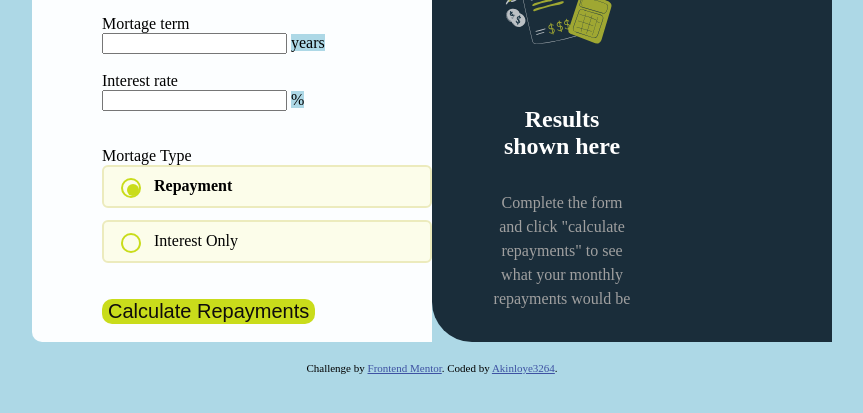
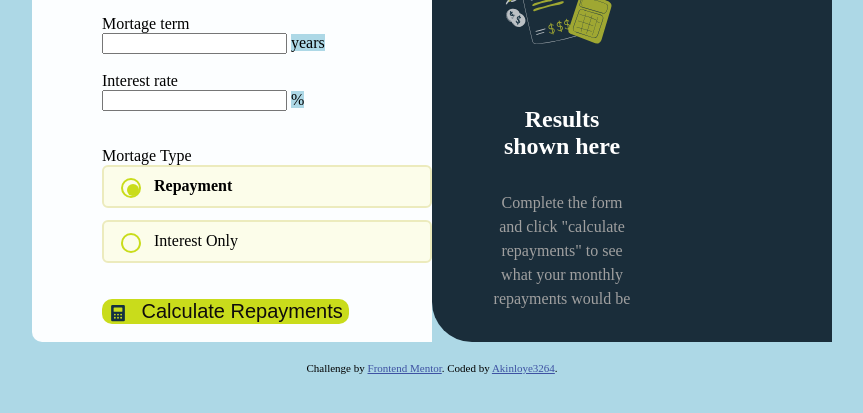
Before and after one commit to Akinloye3264/mortage-calculator, a plain HTML site: page index.html in a window 1280 px wide. Shown: the part 263-676 px from the top of the page, without its empty margins (208-1071 px from the left). Drawn offline with Linux system fonts and the light colour scheme.

Commit message:
Update index.html

```diff
--- a/index.html
+++ b/index.html
@@ -57,7 +57,10 @@
 </div>
   </div>
 <br>
-<button  class="submit" id="calculate" onclick="Submit()"> Calculate Repayments</button>
+<button class="submit" id="calculate" onclick="Submit()">
+  <img src="./assets/images/icon-calculator.svg" alt="Calculator icon" style="width: 20px; height: 20px; margin-right: 8px; vertical-align: middle;">
+  Calculate Repayments
+</button>
 <br>
 <br>
   </div>
```
